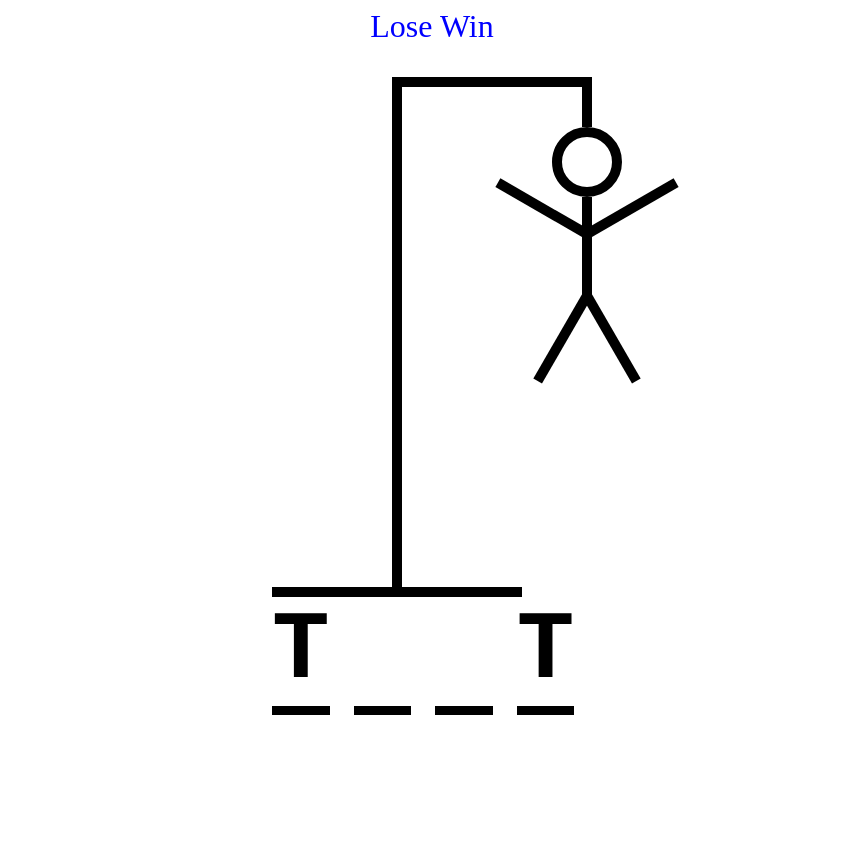
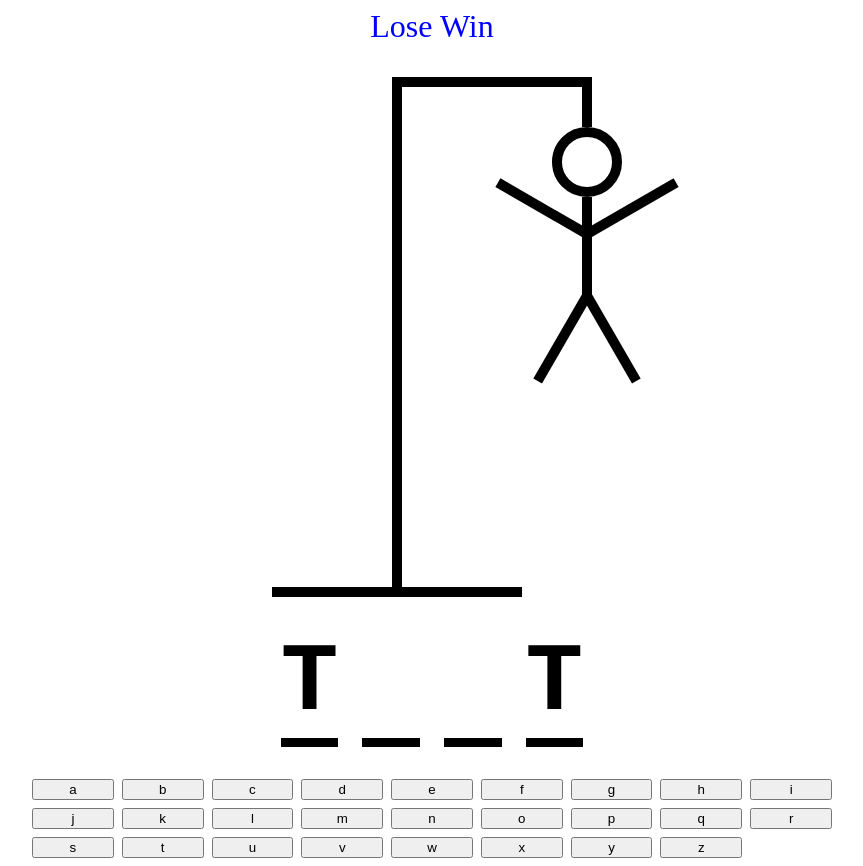
Before and after one commit to bobbyDeepak1415/hangman_ts, a React (Vite) app: page / in a window 1280 px wide. Shown: the whole page, without its empty margins (208-1071 px from the left). Before the commit the page ends 800 px from the top, so only its background shows below. Built offline with nearby package versions, Linux system fonts and the light colour scheme.

Commit message:
added css for keyboard

```diff
--- a/src/App.tsx
+++ b/src/App.tsx
@@ -25,12 +25,14 @@
       <div style={{ fontSize: "2rem", textAlign: "center", color: "blue" }}>
         Lose Win
       </div>
-      <div>
-        <HangmanDrawing/>
-        <HangmanWord/>
-        <Keyboard/>
+
+        <HangmanDrawing />
+        <HangmanWord />
+        <div style={{ alignSelf: "stretch" }}>
+          <Keyboard />
+        </div>
       </div>
-    </div>
+
   );
 }
 
--- /dev/null
+++ b/src/Keyboard.module.css
@@ -0,0 +1,26 @@
+.btn {
+  border: 3px solid black;
+  width: 100%;
+  background: none;
+  aspect-ratio: 1/1;
+  font-size: 2.5rem;
+  text-transform: uppercase;
+  padding: 0.5rem;
+  font-weight: bold;
+  cursor: pointer;
+  color: black;
+}
+
+.btn.active{
+  background-color: hsl(200,100%,50%);
+  color: white;
+}
+
+.btn.inactive{
+  opacity: .3;
+}
+
+.btn:hover:not(:disabled),
+.btn:focus:not(:disabled) {
+  background-color: hsl(200, 100%, 75%);
+}
--- a/src/Keyboard.tsx
+++ b/src/Keyboard.tsx
@@ -1,3 +1,4 @@
+import styles from "./Keyboard.module.css";
 
 const KEYS = [
   "a",
@@ -29,12 +30,21 @@
 ];
 
 export default function Keyboard() {
-
-
-
-    return (
-        <>
-
-        </>
-    )
+  return (
+    <div
+      style={{
+        display: "grid",
+        gridTemplateColumns: "repeat(auto-fit, minmax(75px, 1fr))",
+        gap: ".5rem",
+      }}
+    >
+      {KEYS.map((key) => {
+        return (
+          <button className={`${styles }`} key={key}>
+            {key}
+          </button>
+        );
+      })}
+    </div>
+  );
 }
```
